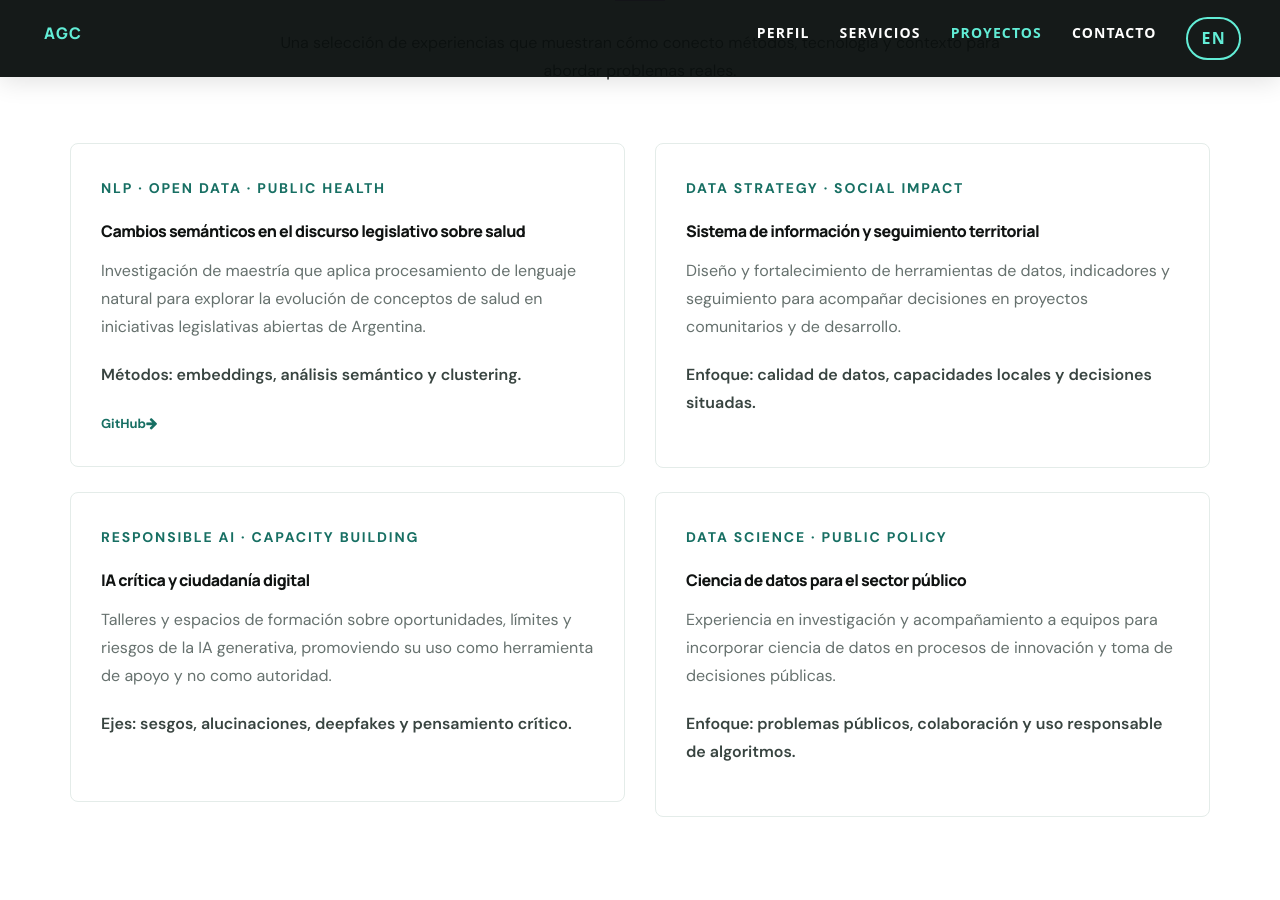
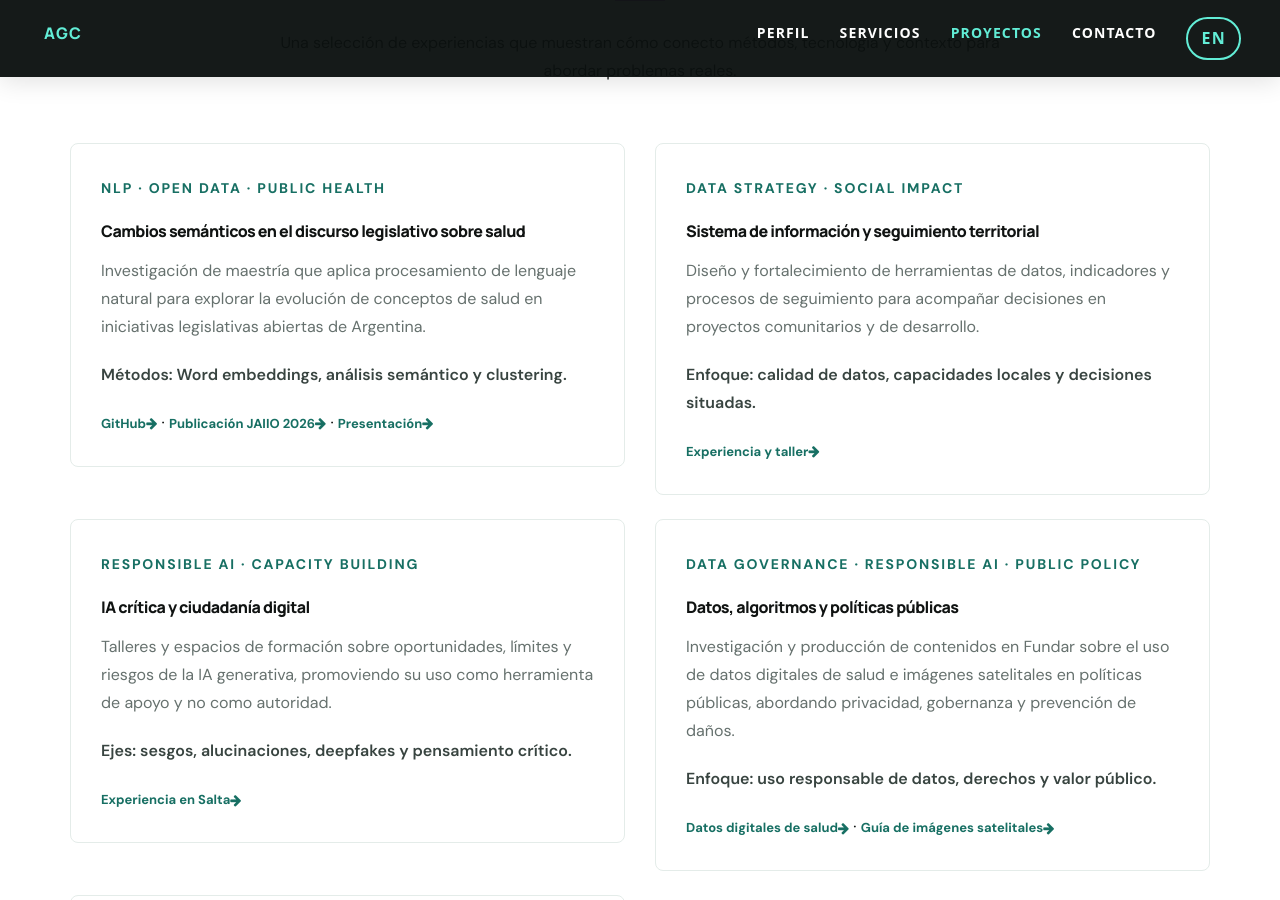
Before and after one commit to AmaliaGuaymasCanavire/amaliaguaymascanavire.github.io, a Jekyll site: the page built from index.html, in a window 1280 px wide and 900 px high, scrolled down 2657 px. Built offline with Jekyll 4.4.1, drawn with Linux system fonts in a browser that asks for light colours; some of the changed text lies outside the part shown.

Commit message:
Expand bilingual portfolio with selected projects and links

```diff
--- a/_includes/portfolio.html
+++ b/_includes/portfolio.html
@@ -14,16 +14,21 @@
           <span class="project-tag">NLP · OPEN DATA · PUBLIC HEALTH</span>
           <h3><span data-lang="es">Cambios semánticos en el discurso legislativo sobre salud</span><span data-lang="en">Semantic change in legislative discourse on public health</span></h3>
           <p><span data-lang="es">Investigación de maestría que aplica procesamiento de lenguaje natural para explorar la evolución de conceptos de salud en iniciativas legislativas abiertas de Argentina.</span><span data-lang="en">Master's research applying natural language processing to explore how public health concepts evolve in Argentina's open legislative data.</span></p>
-          <p class="project-method"><span data-lang="es">Métodos: embeddings, análisis semántico y clustering.</span><span data-lang="en">Methods: embeddings, semantic analysis and clustering.</span></p>
+          <p class="project-method"><span data-lang="es">Métodos: Word embeddings, análisis semántico y clustering.</span><span data-lang="en">Methods: word embeddings, semantic analysis and clustering.</span></p>
           <a href="https://github.com/AmaliaGuaymasCanavire/iamas_iniciativasleg_salud" target="_blank" rel="noopener">GitHub <i class="fa fa-arrow-right"></i></a>
+          <span aria-hidden="true"> · </span>
+          <a href="https://55jaiio.sadio.org.ar/wp-content/uploads/2026/07/436.pdf" target="_blank" rel="noopener"><span data-lang="es">Publicación JAIIO 2026</span><span data-lang="en">JAIIO 2026 paper</span> <i class="fa fa-arrow-right"></i></a>
+          <span aria-hidden="true"> · </span>
+          <a href="https://www.youtube.com/watch?v=rzYQvVy7PPs&amp;t=1092s" target="_blank" rel="noopener"><span data-lang="es">Presentación</span><span data-lang="en">Talk</span> <i class="fa fa-arrow-right"></i></a>
         </article>
       </div>
       <div class="col-md-6">
         <article class="project-card">
           <span class="project-tag">DATA STRATEGY · SOCIAL IMPACT</span>
           <h3><span data-lang="es">Sistema de información y seguimiento territorial</span><span data-lang="en">Territorial information and monitoring system</span></h3>
-          <p><span data-lang="es">Diseño y fortalecimiento de herramientas de datos, indicadores y seguimiento para acompañar decisiones en proyectos comunitarios y de desarrollo.</span><span data-lang="en">Design and improvement of data tools, indicators and monitoring processes to support decision-making in community and development projects.</span></p>
+          <p><span data-lang="es">Diseño y fortalecimiento de herramientas de datos, indicadores y procesos de seguimiento para acompañar decisiones en proyectos comunitarios y de desarrollo.</span><span data-lang="en">Design and improvement of data tools, indicators and monitoring processes to support decision-making in community and development projects.</span></p>
           <p class="project-method"><span data-lang="es">Enfoque: calidad de datos, capacidades locales y decisiones situadas.</span><span data-lang="en">Focus: data quality, local capabilities and context-aware decisions.</span></p>
+          <a href="https://lnkd.in/p/dFtKUPgV" target="_blank" rel="noopener"><span data-lang="es">Experiencia y taller</span><span data-lang="en">Project and workshop</span> <i class="fa fa-arrow-right"></i></a>
         </article>
       </div>
       <div class="col-md-6">
@@ -32,14 +37,27 @@
           <h3><span data-lang="es">IA crítica y ciudadanía digital</span><span data-lang="en">Critical AI literacy and digital citizenship</span></h3>
           <p><span data-lang="es">Talleres y espacios de formación sobre oportunidades, límites y riesgos de la IA generativa, promoviendo su uso como herramienta de apoyo y no como autoridad.</span><span data-lang="en">Workshops and learning spaces on the opportunities, limitations and risks of generative AI, promoting its use as a support tool rather than an authority.</span></p>
           <p class="project-method"><span data-lang="es">Ejes: sesgos, alucinaciones, deepfakes y pensamiento crítico.</span><span data-lang="en">Topics: bias, hallucinations, deepfakes and critical thinking.</span></p>
+          <a href="https://fundacionsadosky.org.ar/capacitamos-referentes-de-37-puntos-digitales-salta/" target="_blank" rel="noopener"><span data-lang="es">Experiencia en Salta</span><span data-lang="en">Salta training initiative</span> <i class="fa fa-arrow-right"></i></a>
         </article>
       </div>
       <div class="col-md-6">
         <article class="project-card">
-          <span class="project-tag">DATA SCIENCE · PUBLIC POLICY</span>
-          <h3><span data-lang="es">Ciencia de datos para el sector público</span><span data-lang="en">Data science for the public sector</span></h3>
-          <p><span data-lang="es">Experiencia en investigación y acompañamiento a equipos para incorporar ciencia de datos en procesos de innovación y toma de decisiones públicas.</span><span data-lang="en">Research and collaboration with teams to incorporate data science into public innovation and decision-making processes.</span></p>
-          <p class="project-method"><span data-lang="es">Enfoque: problemas públicos, colaboración y uso responsable de algoritmos.</span><span data-lang="en">Focus: public challenges, collaboration and responsible use of algorithms.</span></p>
+          <span class="project-tag">DATA GOVERNANCE · RESPONSIBLE AI · PUBLIC POLICY</span>
+          <h3><span data-lang="es">Datos, algoritmos y políticas públicas</span><span data-lang="en">Data, algorithms and public policy</span></h3>
+          <p><span data-lang="es">Investigación y producción de contenidos en Fundar sobre el uso de datos digitales de salud e imágenes satelitales en políticas públicas, abordando privacidad, gobernanza y prevención de daños.</span><span data-lang="en">Research and publications at Fundar on the use of digital health data and satellite imagery in public policy, addressing privacy, data governance and harm prevention.</span></p>
+          <p class="project-method"><span data-lang="es">Enfoque: uso responsable de datos, derechos y valor público.</span><span data-lang="en">Focus: responsible data use, rights and public value.</span></p>
+          <a href="https://fund.ar/publicacion/datos-digitales-de-salud-parte-de-la-solucion-y-del-problema/" target="_blank" rel="noopener"><span data-lang="es">Datos digitales de salud</span><span data-lang="en">Digital health data</span> <i class="fa fa-arrow-right"></i></a>
+          <span aria-hidden="true"> · </span>
+          <a href="https://fund.ar/publicacion/guia-imagenes-satelitales/" target="_blank" rel="noopener"><span data-lang="es">Guía de imágenes satelitales</span><span data-lang="en">Satellite imagery guide</span> <i class="fa fa-arrow-right"></i></a>
+        </article>
+      </div>
+      <div class="col-md-6">
+        <article class="project-card">
+          <span class="project-tag">MACHINE LEARNING · DIGITAL PRESERVATION · SOCIAL IMPACT</span>
+          <h3><span data-lang="es">IA por la Identidad</span><span data-lang="en">AI for Identity</span></h3>
+          <p><span data-lang="es">Participación en el equipo organizador y evaluador de los proyectos ganadores del desafío de aprendizaje automático, orientado a digitalizar y transcribir el archivo periodístico de Abuelas de Plaza de Mayo para ampliar su acceso y preservación.</span><span data-lang="en">Member of the organizing team and evaluator of the winning projects in a machine learning challenge to digitize and transcribe the Abuelas de Plaza de Mayo press archive, expanding access and preservation.</span></p>
+          <p class="project-method"><span data-lang="es">Aporte: organización y evaluación de soluciones de IA para la memoria y los derechos humanos.</span><span data-lang="en">Contribution: organizing and evaluating AI solutions for memory and human rights.</span></p>
+          <a href="https://desafio-ia-por-la-identidad.fundacionsadosky.org.ar/" target="_blank" rel="noopener"><span data-lang="es">Conocer el desafío</span><span data-lang="en">Explore the challenge</span> <i class="fa fa-arrow-right"></i></a>
         </article>
       </div>
     </div>
```
